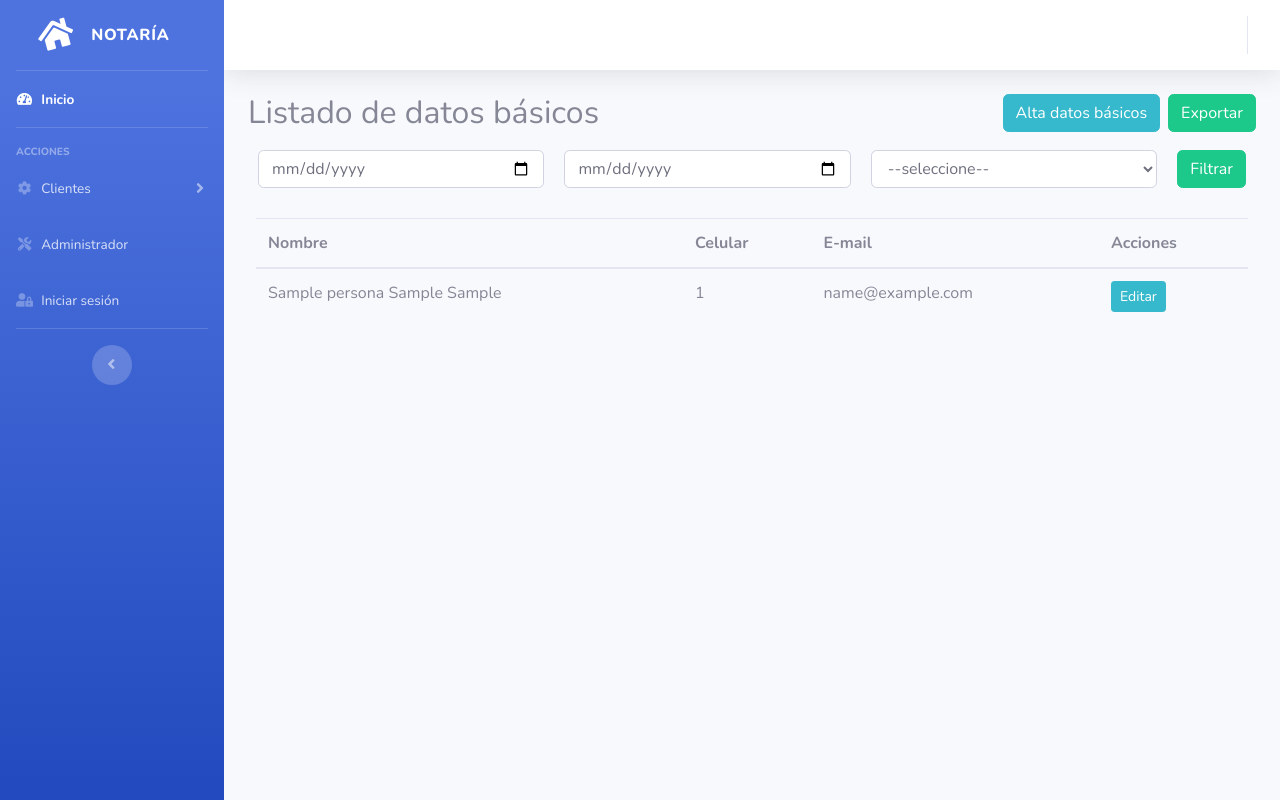
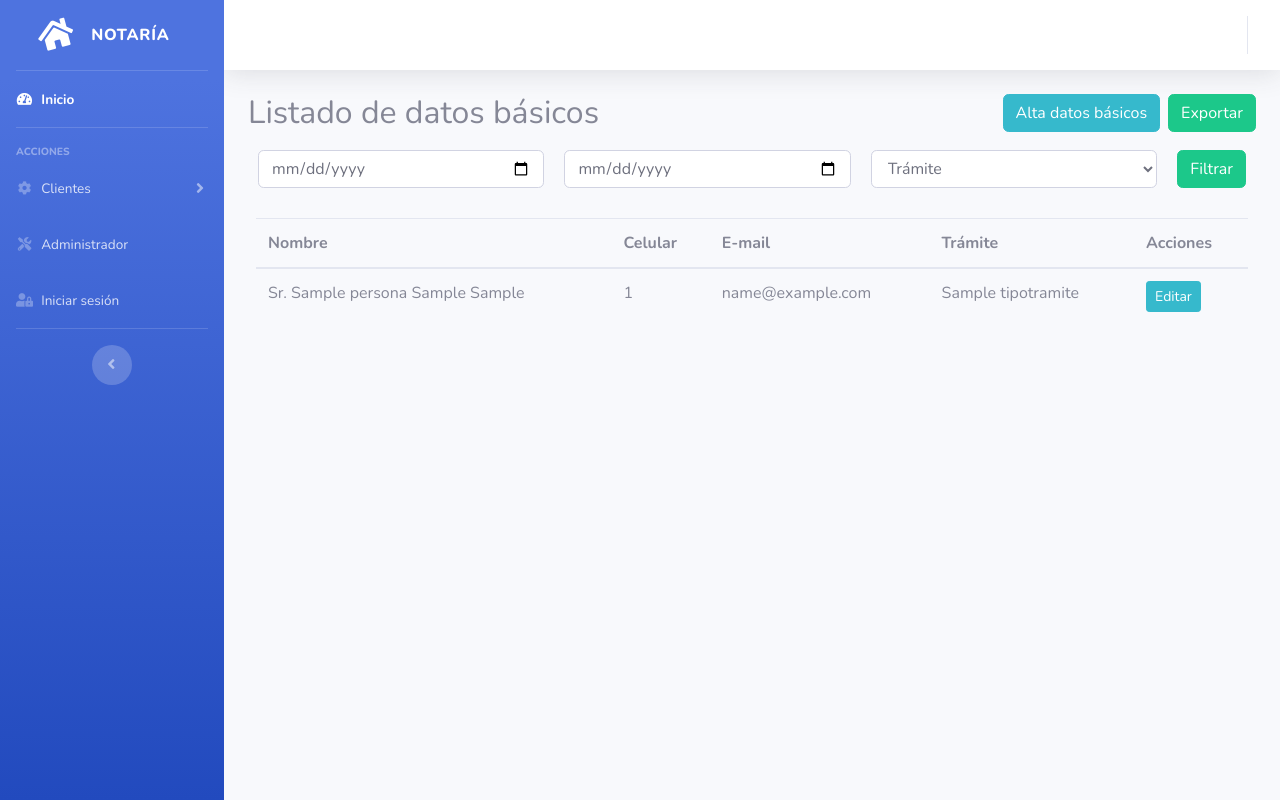
Before and after one commit to robertonunezc/notaria, a Django app: template notaria/datos_basicos/templates/datos_basicos/listado_datos_basicos.html in a window 1280 px wide. Run offline with Django 3.2, Linux system fonts and the light colour scheme; the template is opened without the code that fills it: values that come from a table or form of the project are taken from there, others are empty; tables that the repository leaves empty hold one stand-in row (values such as "Sample post"); parts of the project's set-up code (start-up, migrations or seed data) failed here and were passed over; some libraries are stand-ins or nearby versions.

Commit message:
arreglos leves

```diff
--- a/notaria/datos_basicos/templates/datos_basicos/listado_datos_basicos.html
+++ b/notaria/datos_basicos/templates/datos_basicos/listado_datos_basicos.html
@@ -19,8 +19,8 @@
                 <input type="date" name="fecha-inicio" class="form-control">
                 <input type="date" name="fecha-fin" class="form-control">
                 <select name="tipo-tramite" id="tipo-tramite">
+                    <option value="-1" selected>Trámite</option>
                     {% for tipo in tipo_tramites %}
-                        <option value="-1" selected>--seleccione--</option>
                         <option value="{{ tipo.pk }}">{{ tipo.nombre }}</option>
                     {% endfor %}
 
@@ -36,6 +36,7 @@
                 <th>Nombre</th>
                 <th>Celular</th>
                 <th>E-mail</th>
+                <th>Trámite</th>
                 <th>Acciones</th>
                 </thead>
                 <tbody>
@@ -44,6 +45,7 @@
                         <td>{{ basico.get_full_name }}</td>
                         <td>{{ basico.celular }}</td>
                         <td>{{ basico.email }}</td>
+                        <td>{{ basico.tipo_de_tramite.nombre }}</td>
                         <td>
                             <a href="{% url 'datos_basicos:editar_datos_basicos' datos_basicos_id=basico.pk %}"
                                class="btn btn-info btn-sm">Editar</a>
--- a/notaria/main/models.py
+++ b/notaria/main/models.py
@@ -124,7 +124,7 @@ class DatosBasicos(Persona):
     fecha_creacion = models.DateField(auto_created=True)
 
     def get_full_name(self):
-        full_name = '%s %s %s' % (self.nombre, self.apellido_paterno, self.apellido_materno)
+        full_name = '%s. %s %s %s' % (self.TITULOPERSONAL[self.titulo][1], self.nombre, self.apellido_paterno, self.apellido_materno)
         return full_name.strip()
 
     def __str__(self):
```
